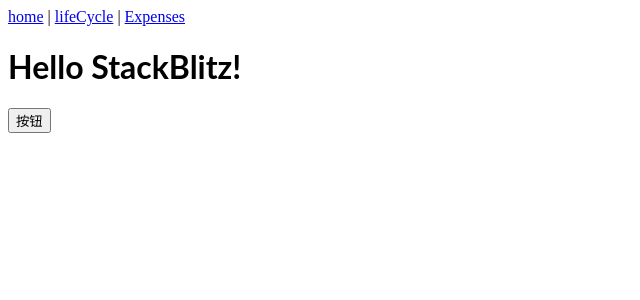
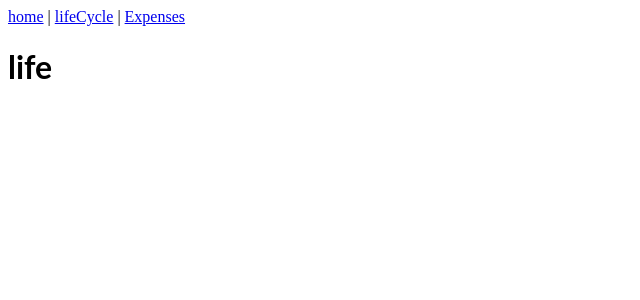
Before and after one commit to hwlv/stackblitz-react-ts-demo, a React (Create React App) app: page /lifeCycle in a window 1280 px wide. Shown: the top 300 px of the page, without its empty margins (0-640 px from the left). Built offline with nearby package versions, Linux system fonts and the light colour scheme.

Commit message:
1 file modified

```diff
--- a/pages/LifeCycle.tsx
+++ b/pages/LifeCycle.tsx
@@ -14,8 +14,7 @@ export default function App() {
 
   return (
     <div>
-      <h1>Hello StackBlitz!</h1>
-      <Button>按钮</Button>
+      <h1>life</h1>
     </div>
   );
 }
```
